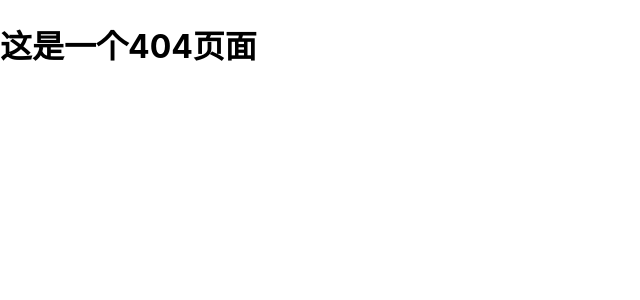
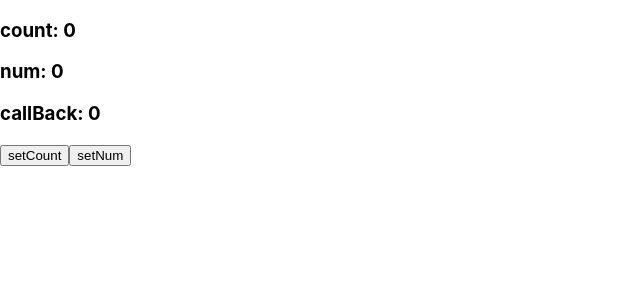
Before and after one commit to dingjianz/get-started, a Next.js app in the folder next_promote/: page /useCallback in a window 1280 px wide. Before the commit this address had no page. Shown: the top 300 px of the page, without its empty margins (0-640 px from the left). Built offline with nearby package versions, Linux system fonts and the light colour scheme.

Commit message:
react hook

```diff
--- a/next_promote/next.config.js
+++ b/next_promote/next.config.js
@@ -1,6 +1,9 @@
 const path = require("path");
+const isProd = process.env.NODE_ENV === 'production';
 
 module.exports = {
+  assetPrefix: isProd ? 'https://cdn.mydomain.com' : '',
+
   webpack: (config, { dev }) => {
     config.module.rules.push({
       enforce: "pre",
--- a/next_promote/src/pages/blog/index.jsx
+++ b/next_promote/src/pages/blog/index.jsx
@@ -16,6 +16,7 @@ class Blog extends Component {
         </Head>
         <h1 className={styles.test}>我是blog页面 --- {name}</h1>
         <img className={styles.img_logo} src="/logo.jpg" alt="" />
+        <div className={styles.logowrap} />
       </div>
     );
   }
--- /dev/null
+++ b/next_promote/src/pages/useCallback/index.jsx
@@ -0,0 +1,36 @@
+/**
+ *  useCallback
+ *
+ * 作用：避免组件重复渲染，提高性能（类似于useMemo，但原理不同）
+ * 可以控制组件什么时候需要更新
+ *
+ * 同样需要用到缓存技术，和useMemo 不同的是，
+ * useCallback缓存的是整个函数，是个函数就可以执行
+ *
+ * useCallback() 有两个参数，第一个是函数，第二个是数组
+ * useCallback(() => {}, [可以不写])
+ */
+
+import React, { useState, useCallback } from 'react';
+
+const UseCallbackDemo = () => {
+  const [count, setCount] = useState(0);
+  const [num, setNum] = useState(0);
+  const callBack = useCallback(() => {
+    console.log(count);
+    return count;
+  }, [num]);
+
+  return (
+    <div>
+      <h3>count: {count}</h3>
+      <h3>num: {num}</h3>
+      <h3>callBack: {callBack()}</h3>
+
+      <button onClick={() => setCount(count + 1)}>setCount</button>
+      <button onClick={() => setNum(num + 1)}>setNum</button>
+    </div>
+  );
+};
+
+export default UseCallbackDemo;
```
Also changed, not shown: next_promote/src/pages/blog/index.module.scss (+7 -0 lines), 1 other file (tests, documents, lock files or other folders).
